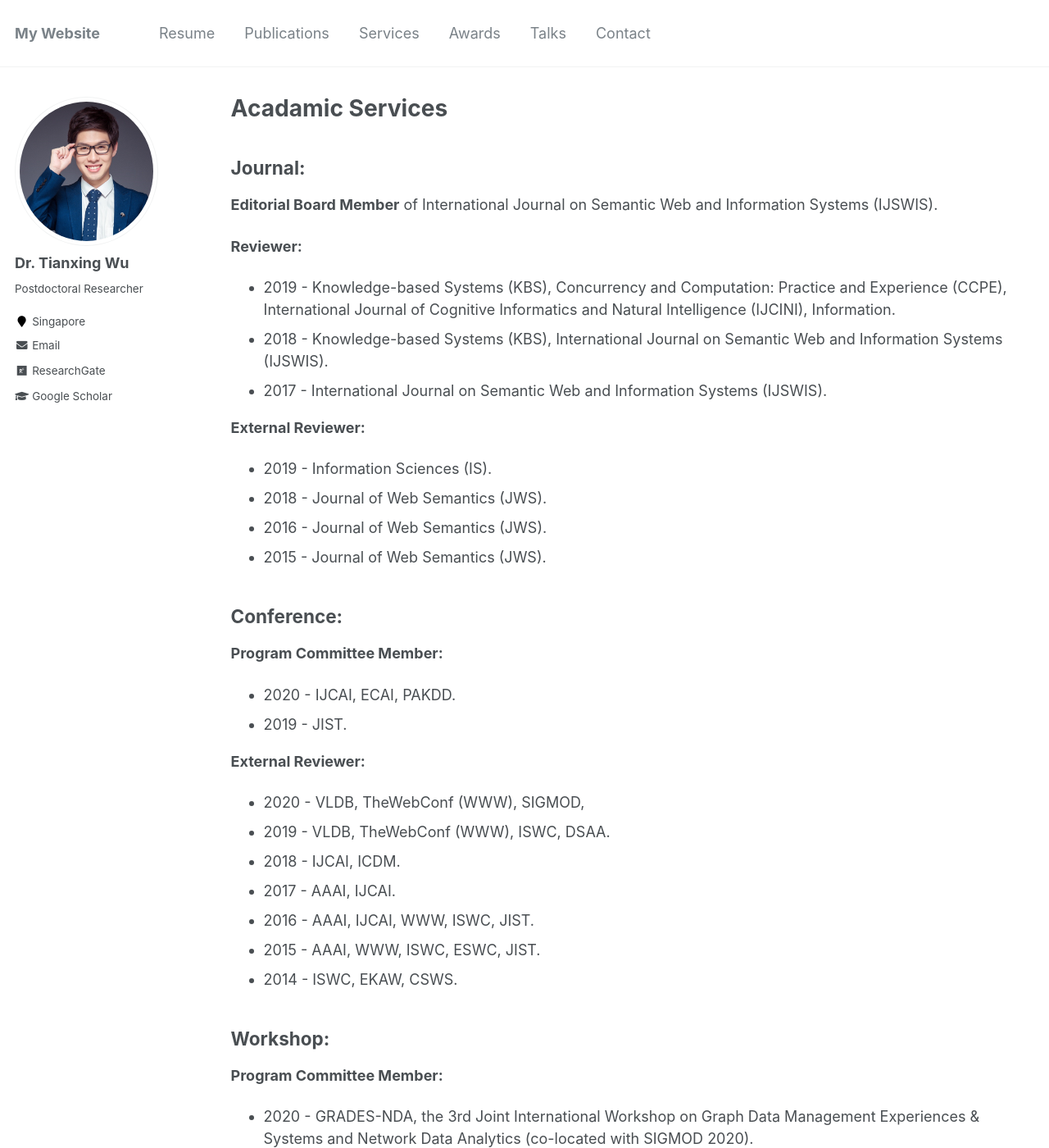
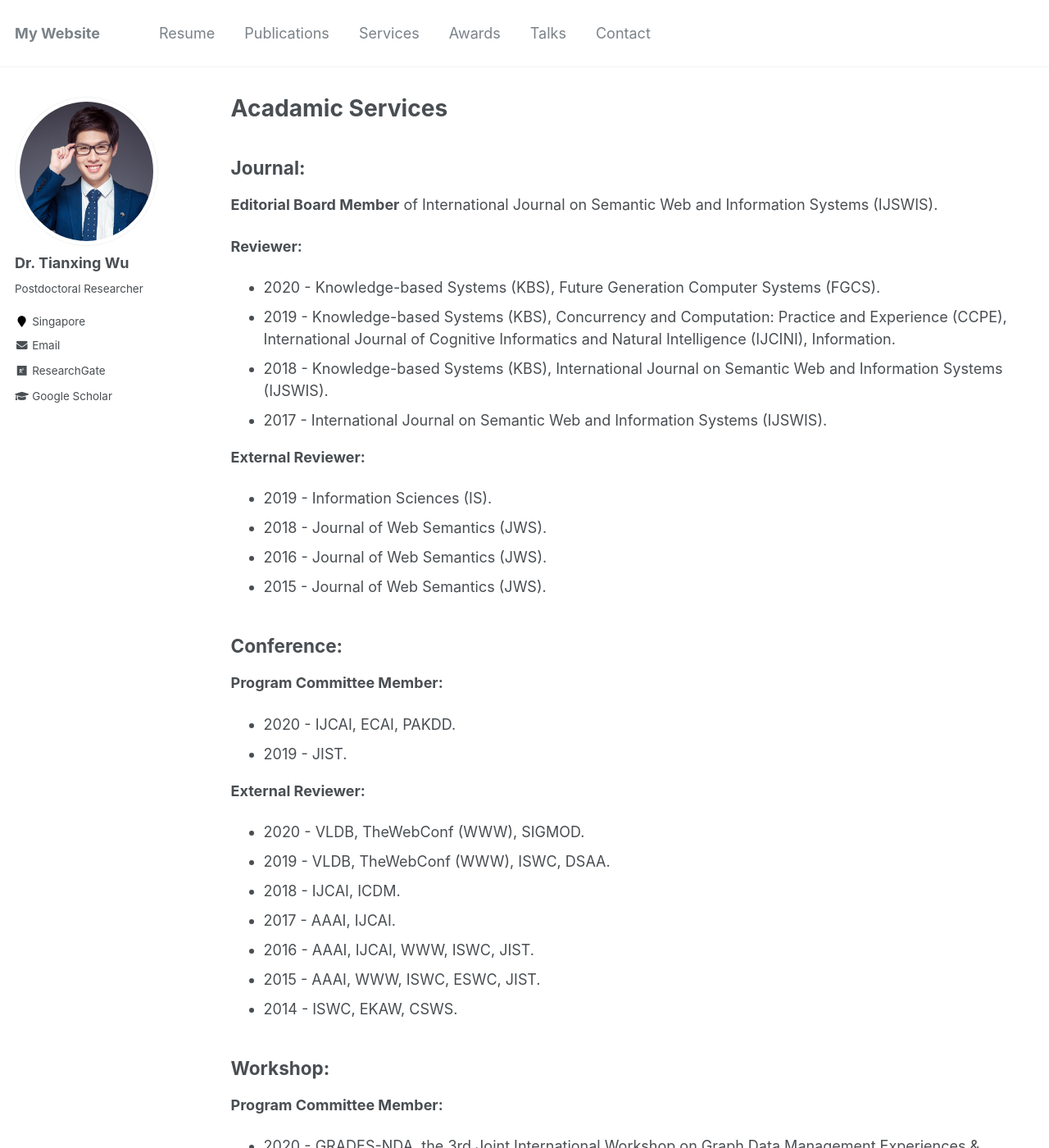
Before and after one commit to tianxing-wu/tianxing-wu.github.io, a Jekyll site: the page built from _pages/services.md, in a window 1280 px wide and 1400 px high. Shown: the whole window at 82% size. Built offline with Jekyll 4.4.1, drawn with Linux system fonts in a browser that asks for light colours.

Commit message:
site update

```diff
--- a/_pages/services.md
+++ b/_pages/services.md
@@ -9,6 +9,7 @@ author_profile: true
 **Editorial Board Member** of International Journal on Semantic Web and Information Systems (IJSWIS). <br>
 
 **Reviewer:**
+* 2020 - Knowledge-based Systems (KBS), Future Generation Computer Systems (FGCS).
 * 2019 - Knowledge-based Systems (KBS), Concurrency and Computation: Practice and Experience (CCPE), International Journal of Cognitive Informatics and Natural Intelligence (IJCINI), Information.
 * 2018 - Knowledge-based Systems (KBS), International Journal on Semantic Web and Information Systems (IJSWIS).
 * 2017 - International Journal on Semantic Web and Information Systems (IJSWIS).
@@ -26,7 +27,7 @@ author_profile: true
 * 2019 - JIST.
 
 **External Reviewer:**
-* 2020 - VLDB, TheWebConf (WWW), SIGMOD,
+* 2020 - VLDB, TheWebConf (WWW), SIGMOD.
 * 2019 - VLDB, TheWebConf (WWW), ISWC, DSAA.
 * 2018 - IJCAI, ICDM.
 * 2017 - AAAI, IJCAI.
```
Also changed, not shown: 1 other file.
